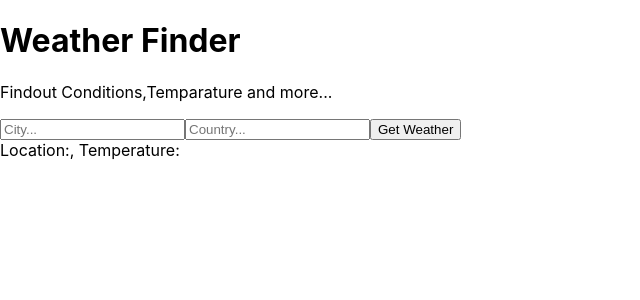
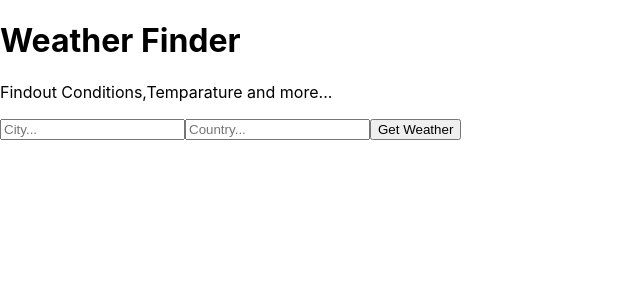
Before and after one commit to ravikirany711/Weather_App-, a React (Create React App) app: page / in a window 1280 px wide. Shown: the top 300 px of the page, without its empty margins (0-640 px from the left). Built offline with nearby package versions, Linux system fonts and the light colour scheme.

Commit message:
api_calls working few

```diff
--- a/src/components/Weather.js
+++ b/src/components/Weather.js
@@ -4,11 +4,14 @@
     render() {
         return (
             <div>
-                Location:{this.props.city}, {this.props.country}
+                {this.props.city && this.props.country && <p>Location:{this.props.city} {this.props.country}</p>}
+                {this.props.temperature && <p>Temperature: {this.props.temperature}</p>
+                }
+                {this.props.humidity && <p>Humidity: {this.props.humidity}</p>
+                }
+                {this.props.description && <p>Conditions: {this.props.description}</p>
+                }
 
-                Temperature: {this.props.temperature}
-                {this.props.humidity}
-                {this.props.description}
 
 
 
```
